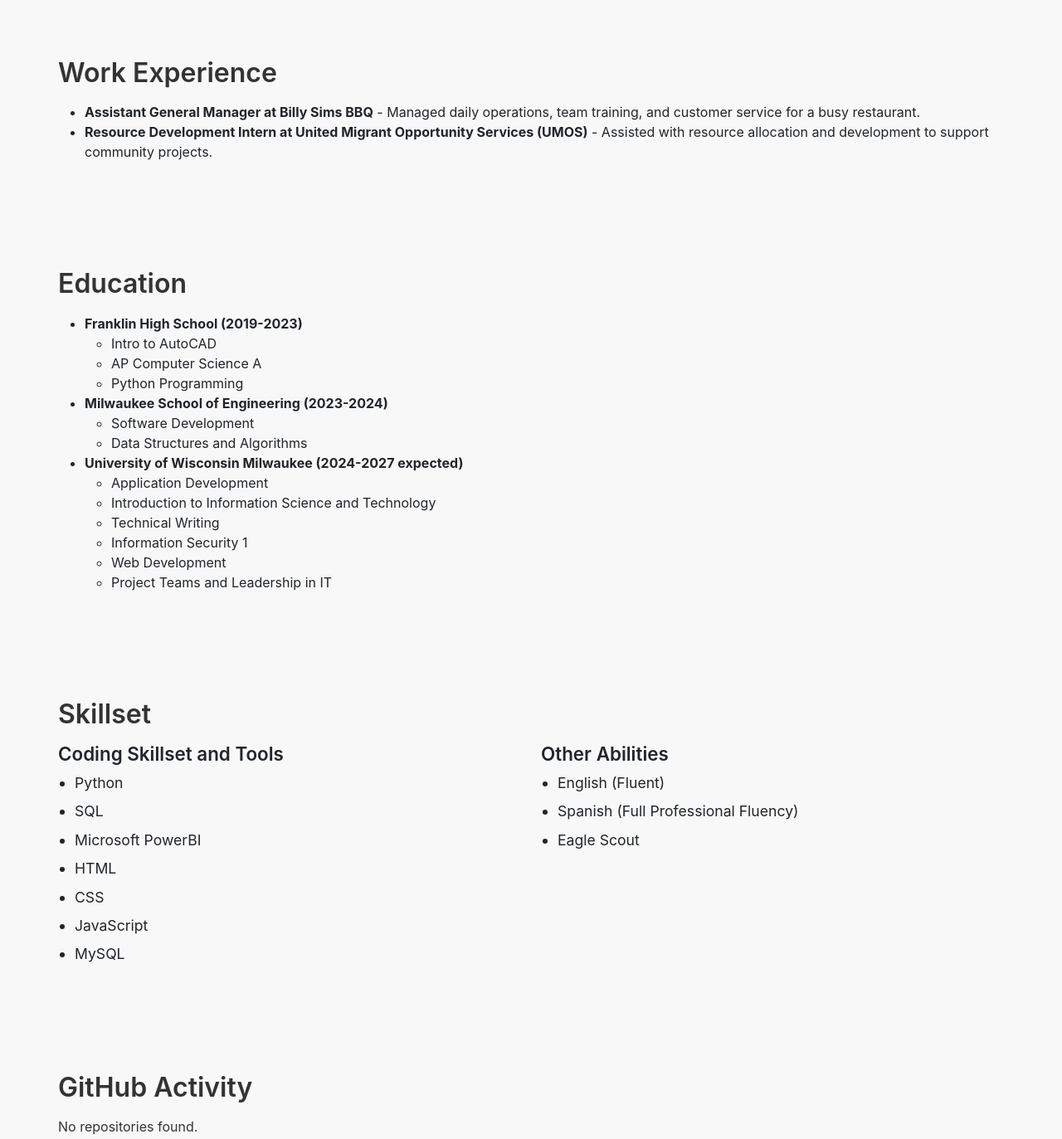
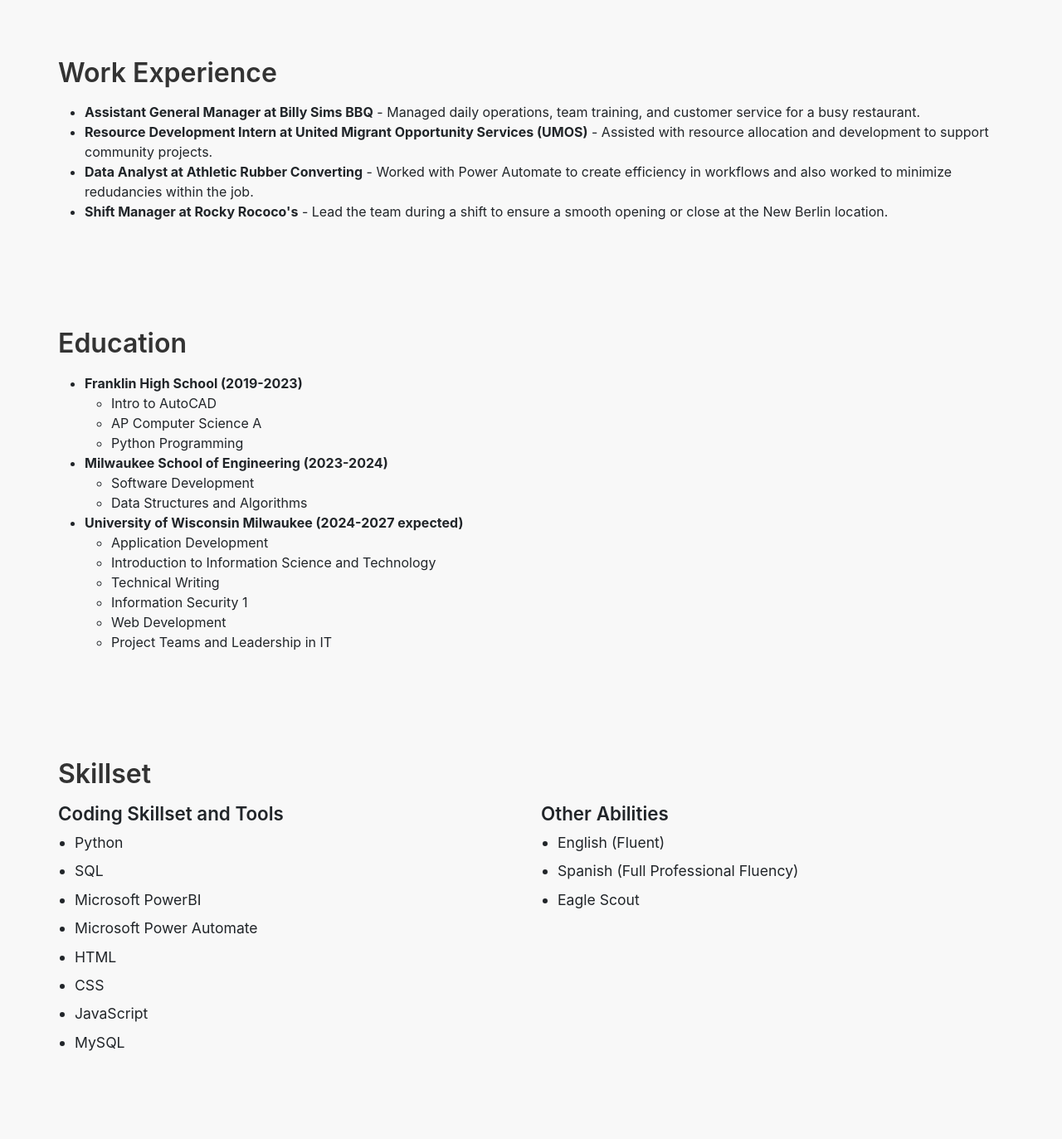
Before and after one commit to felskeM/PersonalPortfolio, a Flask app: page / in a window 1280 px wide. Shown: the part 435-1808 px from the top of the page at 83% size. Run offline with Flask 3, Linux system fonts and the light colour scheme; data that the repository does not hold is empty.

Commit message:
Actualizar index.html
Added more job titles and another skill to my skill set on the html file

```diff
--- a/templates/index.html
+++ b/templates/index.html
@@ -1,5 +1,5 @@
 <!DOCTYPE html>
-<html lang="en">
+<html lang="en-us">
 <head>
     <meta charset="UTF-8">
     <meta name="viewport" content="width=device-width, user-scalable=no, initial-scale=1.0, maximum-scale=1.0, minimum-scale=1.0">
@@ -47,6 +47,8 @@
             <ul>
                 <li><strong>Assistant General Manager at Billy Sims BBQ</strong> - Managed daily operations, team training, and customer service for a busy restaurant.</li>
                 <li><strong>Resource Development Intern at United Migrant Opportunity Services (UMOS)</strong> - Assisted with resource allocation and development to support community projects.</li>
+                <li><strong>Data Analyst at Athletic Rubber Converting</strong> - Worked with Power Automate to create efficiency in workflows and also worked to minimize redudancies within the job.</li>
+                <li><strong>Shift Manager at Rocky Rococo's</strong> - Lead the team during a shift to ensure a smooth opening or close at the New Berlin location.</li>
             </ul>
         </div>
     </section>
@@ -94,6 +96,7 @@
                         <li>Python</li>
                         <li>SQL</li>
                         <li>Microsoft PowerBI</li>
+                        <li>Microsoft Power Automate</li>
                         <li>HTML</li>
                         <li>CSS</li>
                         <li>JavaScript</li>
```
